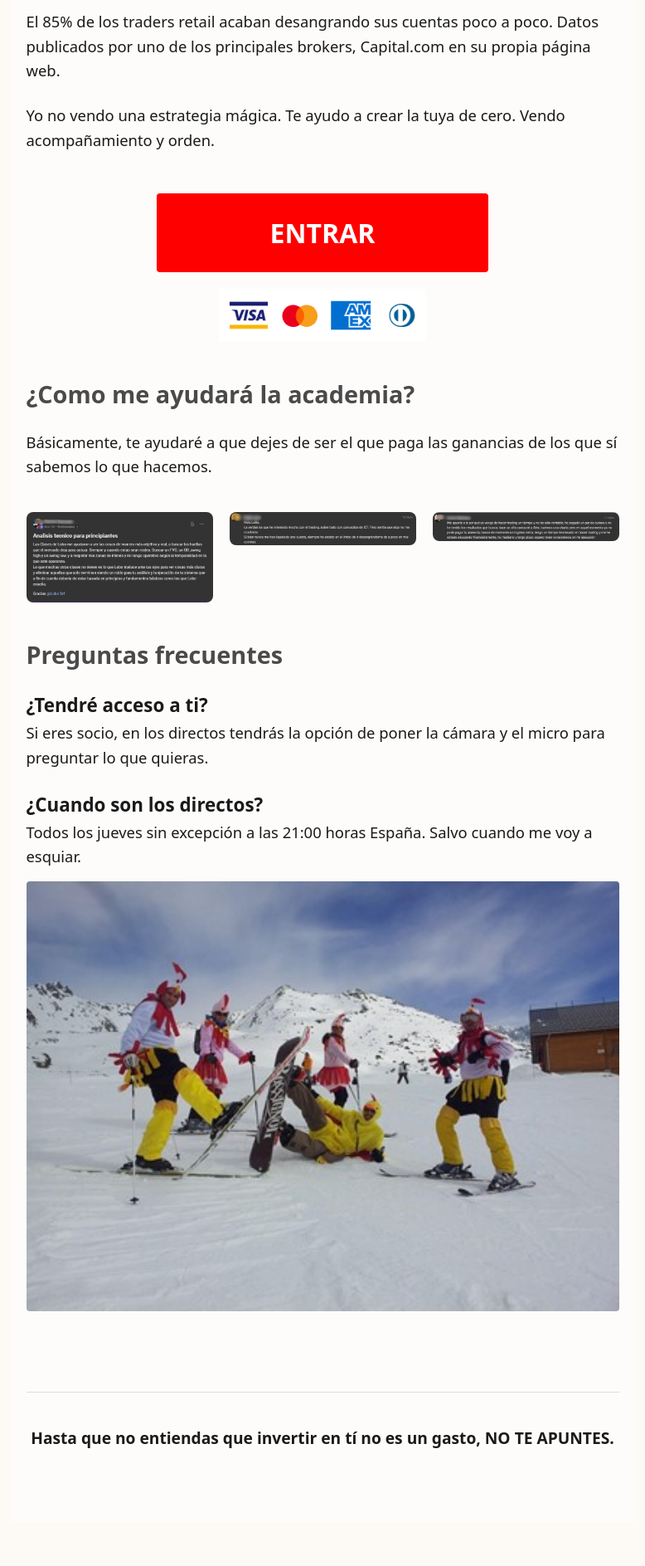
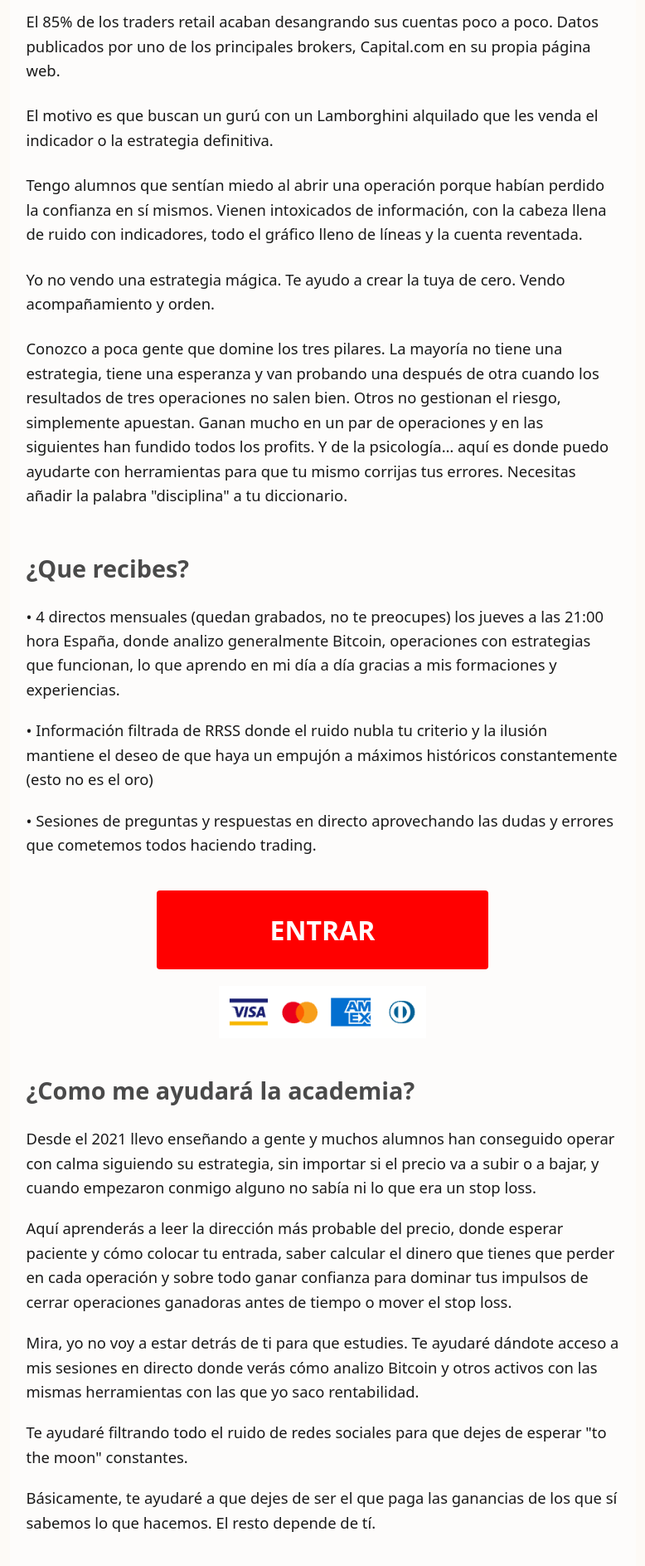
Before and after one commit to Lobosrf/My-web, a Next.js app: page /entrar in a window 1280 px wide. Shown: the part 1020-2907 px from the top of the page at 83% size, without its empty margins (251-1029 px from the left). Built offline with nearby package versions, Linux system fonts and the light colour scheme.

Commit message:
fijar texto completo entrar con formato exacto

```diff
--- a/app/entrar/page.tsx
+++ b/app/entrar/page.tsx
@@ -46,11 +46,26 @@ export default function Entrar() {
                         El 85% de los traders retail acaban desangrando sus cuentas poco a poco. Datos publicados por uno de los principales brokers, Capital.com en su propia página web.
                     </p>
 
-                    <p style={{ marginBottom: '50px' }}>
+                    <p style={{ marginBottom: '25px' }}>El motivo es que buscan un gurú con un Lamborghini alquilado que les venda el indicador o la estrategia definitiva.</p>
+
+                    <p style={{ marginBottom: '25px' }}>
+                        Tengo alumnos que sentían miedo al abrir una operación porque habían perdido la confianza en sí mismos. Vienen intoxicados de información, con la cabeza llena de ruido con indicadores, todo el gráfico lleno de líneas y la cuenta reventada.
+                    </p>
+
+                    <p style={{ marginBottom: '25px' }}>
                         Yo no vendo una estrategia mágica. Te ayudo a crear la tuya de cero. Vendo acompañamiento y orden.
                     </p>
 
-                    {/* BOTÓN Y TARJETAS */}
+                    <p style={{ marginBottom: '50px' }}>
+                        Conozco a poca gente que domine los tres pilares. La mayoría no tiene una estrategia, tiene una esperanza y van probando una después de otra cuando los resultados de tres operaciones no salen bien. Otros no gestionan el riesgo, simplemente apuestan. Ganan mucho en un par de operaciones y en las siguientes han fundido todos los profits. Y de la psicología… aquí es donde puedo ayudarte con herramientas para que tu mismo corrijas tus errores. Necesitas añadir la palabra "disciplina" a tu diccionario.
+                    </p>
+
+                    <h2 style={{ fontSize: '1.8rem', fontWeight: '900', marginBottom: '20px' }}>¿Que recibes?</h2>
+
+                    <p style={{ marginBottom: '20px' }}>• 4 directos mensuales (quedan grabados, no te preocupes) los jueves a las 21:00 hora España, donde analizo generalmente Bitcoin, operaciones con estrategias que funcionan, lo que aprendo en mi día a día gracias a mis formaciones y experiencias.</p>
+                    <p style={{ marginBottom: '20px' }}>• Información filtrada de RRSS donde el ruido nubla tu criterio y la ilusión mantiene el deseo de que haya un empujón a máximos históricos constantemente (esto no es el oro)</p>
+                    <p style={{ marginBottom: '40px' }}>• Sesiones de preguntas y respuestas en directo aprovechando las dudas y errores que cometemos todos haciendo trading.</p>
+
                     <div style={{ textAlign: 'center', margin: '40px 0' }}>
                         <a href="https://whop.com/checkout/plan_Pn3GawS3QdeWk" style={{
                             backgroundColor: '#ff0000',
@@ -72,9 +87,13 @@ export default function Entrar() {
                     </div>
 
                     <h2 style={{ fontSize: '1.8rem', fontWeight: '900', marginBottom: '20px' }}>¿Como me ayudará la academia?</h2>
-                    <p style={{ marginBottom: '40px' }}>Básicamente, te ayudaré a que dejes de ser el que paga las ganancias de los que sí sabemos lo que hacemos.</p>
 
-                    {/* SECCIÓN DE LAS 3 FOTOS DE TESTIMONIOS */}
+                    <p style={{ marginBottom: '20px' }}>Desde el 2021 llevo enseñando a gente y muchos alumnos han conseguido operar con calma siguiendo su estrategia, sin importar si el precio va a subir o a bajar, y cuando empezaron conmigo alguno no sabía ni lo que era un stop loss.</p>
+                    <p style={{ marginBottom: '20px' }}>Aquí aprenderás a leer la dirección más probable del precio, donde esperar paciente y cómo colocar tu entrada, saber calcular el dinero que tienes que perder en cada operación y sobre todo ganar confianza para dominar tus impulsos de cerrar operaciones ganadoras antes de tiempo o mover el stop loss.</p>
+                    <p style={{ marginBottom: '20px' }}>Mira, yo no voy a estar detrás de ti para que estudies. Te ayudaré dándote acceso a mis sesiones en directo donde verás cómo analizo Bitcoin y otros activos con las mismas herramientas con las que yo saco rentabilidad.</p>
+                    <p style={{ marginBottom: '20px' }}>Te ayudaré filtrando todo el ruido de redes sociales para que dejes de esperar "to the moon" constantes.</p>
+                    <p style={{ marginBottom: '40px' }}>Básicamente, te ayudaré a que dejes de ser el que paga las ganancias de los que sí sabemos lo que hacemos. El resto depende de tí.</p>
+
                     <div style={{ display: 'grid', gridTemplateColumns: 'repeat(auto-fit, minmax(200px, 1fr))', gap: '20px', marginBottom: '40px' }}>
                         <img src="/testimonio1.png" alt="Testimonio 1" style={{ width: '100%', borderRadius: '8px' }} />
                         <img src="/testimonio2.png" alt="Testimonio 2" style={{ width: '100%', borderRadius: '8px' }} />
@@ -82,13 +101,22 @@ export default function Entrar() {
                     </div>
 
                     <h2 style={{ fontSize: '1.8rem', fontWeight: '900', marginBottom: '20px' }}>Preguntas frecuentes</h2>
-                    <h3 style={{ fontSize: '1.4rem', fontWeight: '900' }}>¿Tendré acceso a ti?</h3>
-                    <p style={{ marginBottom: '25px' }}>Si eres socio, en los directos tendrás la opción de poner la cámara y el micro para preguntar lo que quieras.</p>
 
-                    <h3 style={{ fontSize: '1.4rem', fontWeight: '900' }}>¿Cuando son los directos?</h3>
-                    <p style={{ marginBottom: '15px' }}>Todos los jueves sin excepción a las 21:00 horas España. Salvo cuando me voy a esquiar.</p>
+                    <h3 style={{ fontSize: '1.4rem', fontWeight: '900', marginBottom: '15px' }}>¿Tendré acceso a ti?</h3>
+                    <p style={{ marginBottom: '25px' }}>Si eres socio, en los directos tendrás la opción de poner la cámara y el micro para preguntar lo que quieras. Si eres un poco vergonzoso, pues pones sólo el micro. No te voy a tratar distinto sólo por no verte.</p>
+
+                    <h3 style={{ fontSize: '1.4rem', fontWeight: '900', marginBottom: '15px' }}>¿Cuando son los directos?</h3>
+                    <p style={{ marginBottom: '15px' }}>Todos los jueves sin excepción a las 21:00 horas España. Salvo el día de nochebuena, el de nochevieja y el 26 de febrero que me voy a esquiar una semana a los pirineos.</p>
 
                     <img src="/esqui.jpg" alt="Pirineos" style={{ width: '100%', borderRadius: '4px', marginBottom: '40px' }} />
+
+                    <h3 style={{ fontSize: '1.4rem', fontWeight: '900', marginBottom: '15px' }}>¿Puedo cancelar cuando quiera?</h3>
+                    <p style={{ marginBottom: '40px' }}>Cuando quieras. Una vez pagas, tienes el mes incluido.</p>
+
+                    <h2 style={{ fontSize: '1.8rem', fontWeight: '900', marginBottom: '20px' }}>¿Cuanto vale?</h2>
+                    <p style={{ marginBottom: '20px' }}>20€/mes sin permanencia y para siempre. Nunca subirá el precio hasta que te des de baja.</p>
+                    <p style={{ marginBottom: '20px' }}>El precio se mantiene hasta el día 8 de febrero de 2026 a las 20:59 hora España.</p>
+                    <p style={{ marginBottom: '40px' }}>Si te piensas apuntar, hazlo antes del 8, hazme caso. Después el precio sube.</p>
 
                     <div style={{ textAlign: 'center', marginTop: '50px', borderTop: '1px solid #ddd', paddingTop: '40px' }}>
                         <p style={{ fontSize: '1.2rem', fontWeight: '800' }}>
```
